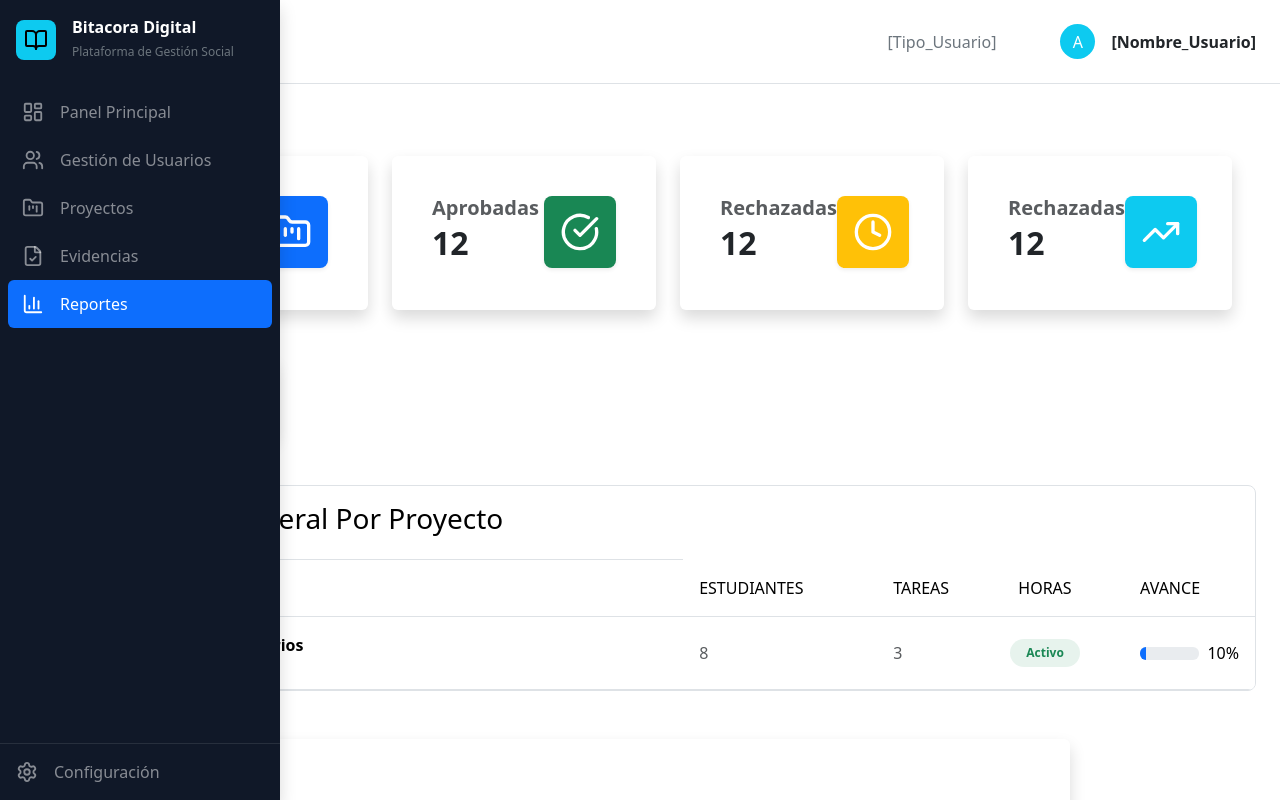
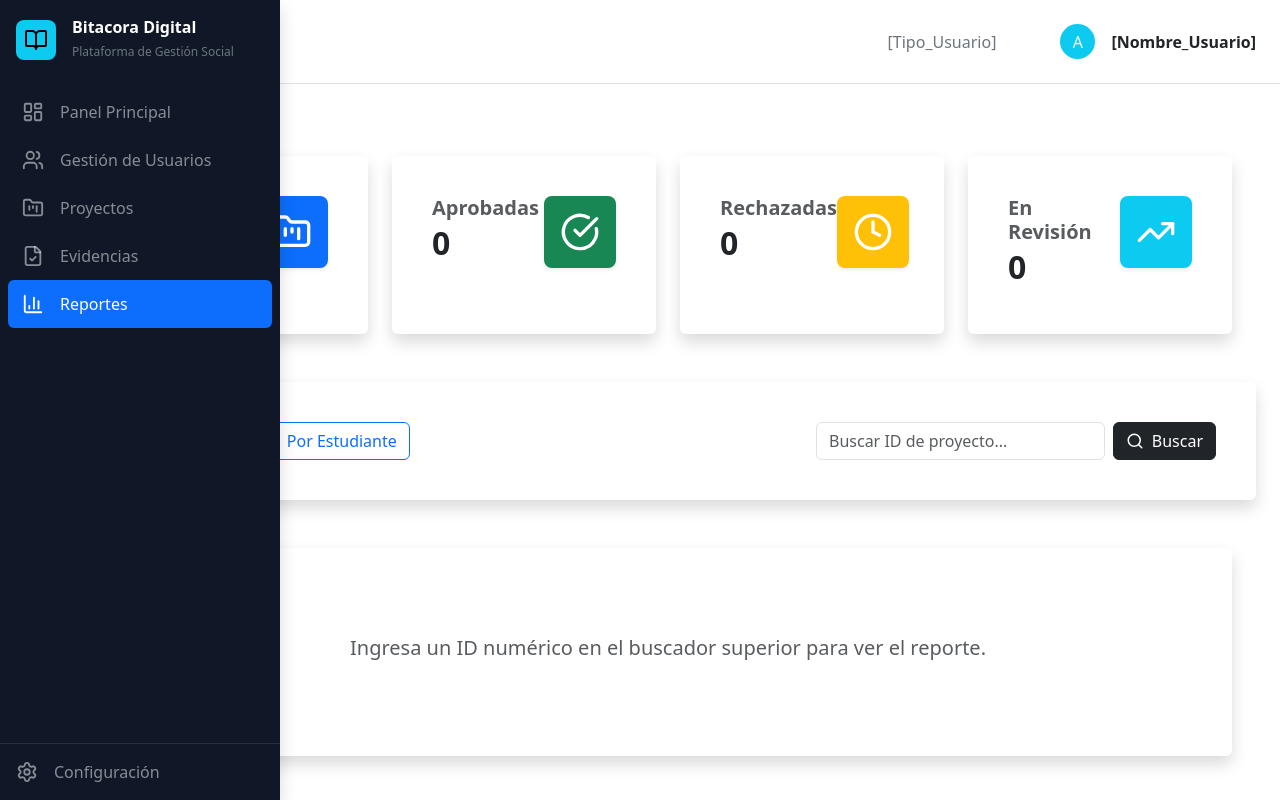
Before and after one commit to EduardoFVM/BitacoraDigital_AppWeb, a React (Vite) app: page /reports in a window 1280 px wide. Built offline with nearby package versions, Linux system fonts and the light colour scheme; sample sign-in values are in the browser's storage.

Commit message:
Implement dynamic report fetching

```diff
--- a/src/modules/auth/Reportes.jsx
+++ b/src/modules/auth/Reportes.jsx
@@ -1,20 +1,96 @@
-import { CircleCheckBig, Clock, FolderKanban, TrendingUp } from "lucide-react";
+import React, { useState } from "react";
+import { CircleCheckBig, Clock, FolderKanban, TrendingUp, Search } from "lucide-react";
 import BaseCard from "../../components/cards/BaseCard";
 
-export default function Reportes(){
+export default function Reportes() {
+    // 1. Estados para controlar la UI y los datos
+    const [vistaActiva, setVistaActiva] = useState("proyecto"); // 'proyecto' o 'estudiante'
+    const [idBusqueda, setIdBusqueda] = useState(""); // El ID que el usuario quiere buscar
+    const [reporteProyecto, setReporteProyecto] = useState(null);
+    const [reporteEstudiante, setReporteEstudiante] = useState(null);
+    const [cargando, setCargando] = useState(false);
+    const [error, setError] = useState(null);
 
-    const stats = [
-    {icon: FolderKanban, title: "Pendientes", value: "12", color: "bg-primary"},
-    {icon: CircleCheckBig, title: "Aprobadas", value: "12", color: "bg-success"},
-    {icon: Clock, title: "Rechazadas", value: "12", color: "bg-warning"},
-    {icon: TrendingUp, title: "Rechazadas", value: "12", color: "bg-info"}
+    // 2. Estado para las tarjetas superiores
+    // Nota: Como tus DTOs actuales no traen esta información, inician en 0.
+    const [estadisticasGrales, setEstadisticasGrales] = useState({
+        pendientes: 0,
+        aprobadas: 0,
+        rechazadas: 0,
+        enRevision: 0 // Corregí el duplicado de "Rechazadas" de tu código original
+    });
+
+    // 3. Función que se dispara al hacer clic en "Buscar"
+    const buscarDatos = async (e) => {
+        e.preventDefault();
+        if (!idBusqueda) return;
+
+        setCargando(true);
+        setError(null);
+        setReporteProyecto(null);
+        setReporteEstudiante(null);
+
+        try {
+            const baseUrl = "http://localhost:8081/api/reports";
+            const endpoint = vistaActiva === "proyecto"
+                ? `${baseUrl}/project/${idBusqueda}`
+                : `${baseUrl}/student/${idBusqueda}`;
+
+            // 1. Recuperamos el token de donde lo tengas guardado
+            const token = localStorage.getItem("token"); // Ajusta esta llave según tu proyecto
+
+            // 2. Agregamos los headers a la petición
+            const respuesta = await fetch(endpoint, {
+                method: "GET",
+                headers: {
+                    "Content-Type": "application/json",
+                    "Authorization": `Bearer ${token}` // Aquí inyectamos el token
+                }
+            });
+
+
+
+            if (!respuesta.ok) {
+                throw new Error(`No se encontró el ${vistaActiva} con el ID ${idBusqueda}`);
+            }
+
+            const datos = await respuesta.json();
+
+            if (vistaActiva === "proyecto") {
+                setReporteProyecto(datos);
+            } else {
+                setReporteEstudiante(datos);
+            }
+        } catch (err) {
+            setError(err.message);
+        } finally {
+            setCargando(false);
+        }
+    };
+
+    // Arreglo de configuración visual para las tarjetas usando los datos del estado
+    const statsConfig = [
+        { icon: FolderKanban, title: "Pendientes", value: estadisticasGrales.pendientes, color: "bg-primary" },
+        { icon: CircleCheckBig, title: "Aprobadas", value: estadisticasGrales.aprobadas, color: "bg-success" },
+        { icon: Clock, title: "Rechazadas", value: estadisticasGrales.rechazadas, color: "bg-warning" },
+        { icon: TrendingUp, title: "En Revisión", value: estadisticasGrales.enRevision, color: "bg-info" }
     ];
 
-    return(
+    // Función para limpiar la pantalla al cambiar de pestaña
+    const cambiarVista = (nuevaVista) => {
+        setVistaActiva(nuevaVista);
+        setReporteProyecto(null);
+        setReporteEstudiante(null);
+        setError(null);
+        setIdBusqueda(""); // Limpiamos el input
+    };
+
+    return (
         <div className="container-fluid p-0">
             <div className="row">
+                {/* --- SECCIÓN 1: Tarjetas de estadísticas superiores --- */}
                 <div className="row g-4 mb-5">
-                    {stats.map((stat, i) => (
+                    {statsConfig.map((stat, i) => (
                         <div key={i} className="col-12 col-sm-12 col-xl-3">
                             <BaseCard>
                                 <div className="p-4 d-flex justify-content-between align-items-start">
@@ -30,100 +106,153 @@ export default function Reportes(){
                         </div>
                     ))}
                 </div>
-                <div className="col-2 mb-5">
+
+                {/* --- SECCIÓN 2: Controles y Buscador --- */}
+                <div className="col-12 mb-5">
                     <BaseCard>
-                        <div className="col justify-content-center d-flex gap-4">
-                            <p className="h6">Por Proyecto</p>
-                            <p className="h6">Por Estudiante</p>
+                        <div className="p-4 d-flex flex-wrap justify-content-between align-items-center gap-3">
+
+                            {/* Botones de navegación */}
+                            <div className="d-flex gap-2">
+                                <button
+                                    className={`btn ${vistaActiva === 'proyecto' ? 'btn-primary' : 'btn-outline-primary'}`}
+                                    onClick={() => cambiarVista('proyecto')}
+                                >
+                                    Por Proyecto
+                                </button>
+                                <button
+                                    className={`btn ${vistaActiva === 'estudiante' ? 'btn-primary' : 'btn-outline-primary'}`}
+                                    onClick={() => cambiarVista('estudiante')}
+                                >
+                                    Por Estudiante
+                                </button>
                             </div>
-                    </BaseCard>
-                </div>
-                <div className="col-12">
-                    <div className="border rounded-3 overflow-hidden">
-                        <table className="table mb-0 align-middle">
-                            <thead>
-                            <tr>
-                                <th className="py-3"><h3>Reporte General Por Proyecto</h3></th>
-                            </tr>
-                            <tr>
-                                <th className="fw-medium px-3 py-3">PROYECTO</th>
-                                <th className="fw-medium px-3 py-3">ESTUDIANTES</th>
-                                <th className="fw-medium px-3 py-3">TAREAS</th>
-                                <th className="fw-medium px-3 py-3">HORAS</th>
-                                <th className="fw-medium px-3 py-3">AVANCE</th>
-                            </tr>
-                            </thead>
 
-                            <tbody>
-                            <tr>
-                                <td className="px-3 py-3">
-                                <p className="fw-semibold">Sistema de inventarios</p>
-                                </td>
-                                <td className="text-body-secondary px-3">8</td>
-                                <td className="text-body-secondary px-3">3</td>
-                                <td>
-                                <span className="badge rounded-pill bg-success bg-opacity-10 text-success px-3 py-2">
-                                    Activo
-                                </span>
-                                </td>
-                                <td className="px-3">
-                                    <div className="d-flex align-items-center">
-                                        <div className="progress w-100 me-2" style={{ height: '13px' }}>
-                                            <div
-                                                className="progress-bar"
-                                                style={{ width: `10%` }}
+                            {/* Buscador Dinámico */}
+                            <form onSubmit={buscarDatos} className="d-flex gap-2" style={{ maxWidth: '400px', flexGrow: 1 }}>
+                                <input
+                                    type="number"
+                                    className="form-control"
+                                    placeholder={`Buscar ID de ${vistaActiva}...`}
+                                    value={idBusqueda}
+                                    onChange={(e) => setIdBusqueda(e.target.value)}
+                                    min="1"
+                                    required
                                 />
-                                        </div>
-                                        <p className="mb-0">10%</p>
-                                    </div>
-                                </td>
-                            </tr>
-                            </tbody>
-                        </table>
-                    </div>
-                </div>
-                <div className="row mt-5 d-flex justify-content-between">
-                                    <div className="col-6 mb-5" style={{width: '990px'}}>
-                                        <BaseCard>
-                                            <div className="d-flex px-4 pt-5 row">
-                                                <div className="col-12 mb-2 d-flex justify-content-between">
-                                                    <p className="h4 fw-bold">[Titulo]</p>
+                                <button type="submit" className="btn btn-dark d-flex align-items-center gap-2" disabled={cargando}>
+                                    <Search size={18} />
+                                    {cargando ? "Buscando..." : "Buscar"}
+                                </button>
+                            </form>
 
-                                                </div>
-                                                <div className="col-12 mb-2">
-                                                    <p className="h5">[Texto]</p>
-                                                </div>
-                                                <div className="mb-5">
-                                                    <div>
-                                                        <div className="progress" style={{ height: '13px' }}>
-                                                            <div
-                                                            className="progress-bar"
-                                                            style={{ width: `10%` }}
-                                                            />
-                                                        </div>
-                                                    </div>
-                                                </div>
-                                                <div className="col-12 gap-3 mb-3 d-flex">
-                                                    <div className="container text-center rounded-4 p-3" style={{backgroundColor: '#f9fafb'}}>
-                                                        <p className="h2 fw-bold">18/24</p>
-                                                        <p>Tareas</p>
-                                                    </div>
-                                                    <div className="container text-center rounded-4 p-3" style={{backgroundColor: '#f9fafb'}}>
-                                                        <p>[Numero_Horas]</p>
-                                                        <p>Horas totales</p>
-                                                    </div>
-                                                    <div className="container text-center rounded-4 p-3" style={{backgroundColor: '#f9fafb'}}>
-                                                        <p>[Numero_Estudiantes]</p>
-                                                        <p>Estudiantes</p>
-                                                    </div>
-                                                </div>
-                                                <div className="col-12 text-end">
-                                                    <p>[Estado]</p>
-                                                </div>
                         </div>
                     </BaseCard>
                 </div>
 
+                {/* --- SECCIÓN 3: Tarjeta de Resultados Dinámica --- */}
+                <div className="row d-flex justify-content-between">
+                    <div className="col-12 mb-5">
+                        <BaseCard>
+                            <div className="d-flex px-4 py-5 row min-vh-25">
+
+                                {/* Estado: Mensaje de Error */}
+                                {error && (
+                                    <div className="alert alert-danger text-center w-100" role="alert">
+                                        {error}
+                                    </div>
+                                )}
+
+                                {/* Estado: Cargando */}
+                                {cargando && !error && (
+                                    <div className="text-center w-100 text-muted">
+                                        <div className="spinner-border text-primary mb-3" role="status"></div>
+                                        <p>Consultando base de datos...</p>
+                                    </div>
+                                )}
+
+                                {/* Estado: Sin búsqueda inicial */}
+                                {!cargando && !error && !reporteProyecto && !reporteEstudiante && (
+                                    <div className="text-center w-100 text-muted py-4">
+                                        <p className="h5">Ingresa un ID numérico en el buscador superior para ver el reporte.</p>
+                                    </div>
+                                )}
+
+                                {/* Resultado: VISTA PROYECTO */}
+                                {!cargando && !error && vistaActiva === "proyecto" && reporteProyecto && (
+                                    <>
+                                        <div className="col-12 mb-2 d-flex justify-content-between">
+                                            <p className="h4 fw-bold">{reporteProyecto.projectName}</p>
+                                        </div>
+                                        <div className="col-12 mb-2">
+                                            <p className="h5 text-muted">Progreso del Proyecto</p>
+                                        </div>
+                                        <div className="mb-5">
+                                            <div>
+                                                <div className="progress" style={{ height: '15px' }}>
+                                                    <div
+                                                        className="progress-bar bg-success progress-bar-striped progress-bar-animated"
+                                                        style={{ width: `${reporteProyecto.completionPercentage}%` }}
+                                                        title={`${reporteProyecto.completionPercentage}%`}
+                                                    >
+                                                        {reporteProyecto.completionPercentage}%
+                                                    </div>
+                                                </div>
+                                            </div>
+                                        </div>
+                                        <div className="col-12 gap-3 mb-3 d-flex flex-wrap flex-md-nowrap">
+                                            <div className="container text-center rounded-4 p-4 shadow-sm border" style={{ backgroundColor: '#f9fafb' }}>
+                                                <p className="h2 fw-bold text-primary">{reporteProyecto.completedTasks} / {reporteProyecto.totalTasks}</p>
+                                                <p className="mb-0 text-muted fw-semibold">Tareas Completadas</p>
+                                            </div>
+                                            <div className="container text-center rounded-4 p-4 shadow-sm border" style={{ backgroundColor: '#f9fafb' }}>
+                                                <p className="h2 fw-bold text-success">{reporteProyecto.completionPercentage}%</p>
+                                                <p className="mb-0 text-muted fw-semibold">Avance General</p>
+                                            </div>
+                                        </div>
+                                    </>
+                                )}
+
+                                {/* Resultado: VISTA ESTUDIANTE */}
+                                {!cargando && !error && vistaActiva === "estudiante" && reporteEstudiante && (
+                                    <>
+                                        <div className="col-12 mb-2 d-flex justify-content-between">
+                                            <p className="h4 fw-bold">{reporteEstudiante.studentFullName}</p>
+                                        </div>
+                                        <div className="col-12 mb-2">
+                                            <p className="h5 text-muted">Horas Registradas</p>
+                                        </div>
+                                        <div className="mb-5">
+                                            <div>
+                                                <div className="progress" style={{ height: '15px' }}>
+                                                    <div
+                                                        className="progress-bar bg-primary progress-bar-striped progress-bar-animated"
+                                                        style={{ width: `${reporteEstudiante.hoursPercentage}%` }}
+                                                        title={`${reporteEstudiante.hoursPercentage}%`}
+                                                    >
+                                                        {reporteEstudiante.hoursPercentage}%
+                                                    </div>
+                                                </div>
+                                            </div>
+                                        </div>
+                                        <div className="col-12 gap-3 mb-3 d-flex flex-wrap flex-md-nowrap">
+                                            <div className="container text-center rounded-4 p-4 shadow-sm border" style={{ backgroundColor: '#f9fafb' }}>
+                                                <p className="h2 fw-bold text-primary">{reporteEstudiante.loggedHours}</p>
+                                                <p className="mb-0 text-muted fw-semibold">Horas Realizadas</p>
+                                            </div>
+                                            <div className="container text-center rounded-4 p-4 shadow-sm border" style={{ backgroundColor: '#f9fafb' }}>
+                                                <p className="h2 fw-bold text-dark">{reporteEstudiante.requiredHours}</p>
+                                                <p className="mb-0 text-muted fw-semibold">Horas Requeridas</p>
+                                            </div>
+                                            <div className="container text-center rounded-4 p-4 shadow-sm border" style={{ backgroundColor: '#f9fafb' }}>
+                                                <p className="h2 fw-bold text-success">{reporteEstudiante.hoursPercentage}%</p>
+                                                <p className="mb-0 text-muted fw-semibold">Porcentaje completado</p>
+                                            </div>
+                                        </div>
+                                    </>
+                                )}
+                            </div>
+                        </BaseCard>
+                    </div>
                 </div>
             </div>
         </div>
```
Lines whose indentation alone changed are shown as unchanged.
